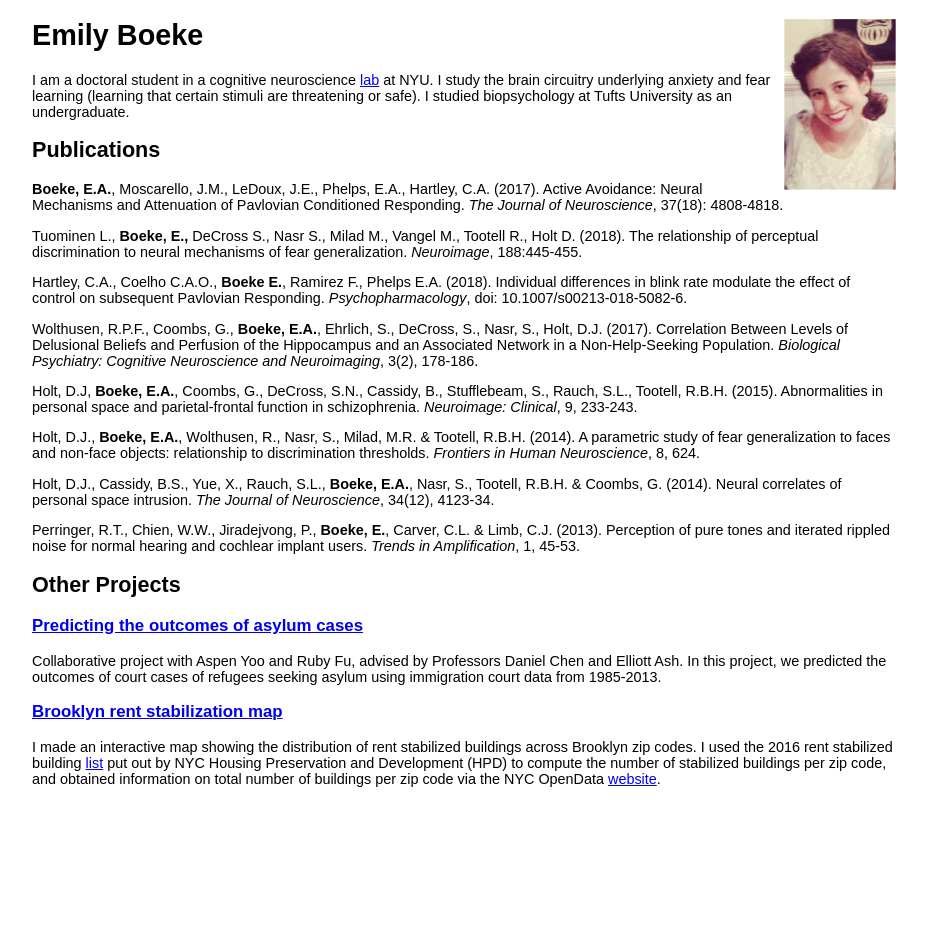
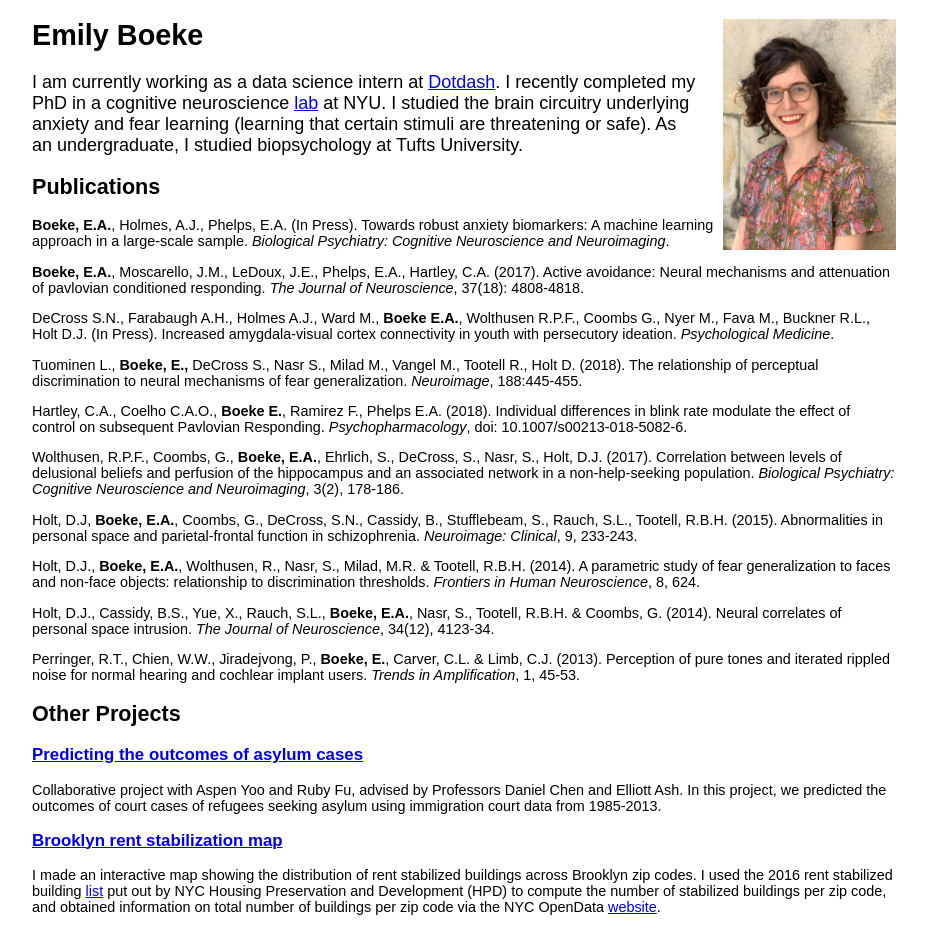
Before and after one commit to eboeke/eboeke.github.io, a plain HTML site: page index.html in a window 1280 px wide. Shown: the whole page, without its empty margins (176-1103 px from the left). Before the commit the page ends 801 px from the top, so only its background shows below. Drawn offline with Linux system fonts and the light colour scheme.

Commit message:
added publications, updated content/style

```diff
--- a/index.html
+++ b/index.html
@@ -7,25 +7,40 @@
   </style>
 </head>
 <body>
-  <div>
-<h1> Emily Boeke <img src="boeke_pic.png" style="width: 13%; height: 13%;
+
+<h1> Emily Boeke <img src="boeke_pic.jpeg" style="width: 20%; height: 20%;
   " align = "right"> </h1>
 
-
-<p>I am a doctoral student in a cognitive neuroscience <a href=
-  "http://www.psych.nyu.edu/phelpslab/">lab</a>  at NYU. I study the brain
+  <div>
+  <style>
+      div {font-size: 125%; padding-left: 0px;
+      padding-right: 200px;}
+  </style>
+<p>I am currently working as a data science intern at <a href="https://www.dotdash.com/"
+  >Dotdash</a>. I recently completed my PhD in a cognitive neuroscience <a href=
+  "http://www.psych.nyu.edu/phelpslab/">lab</a>  at NYU. I studied the brain
   circuitry underlying anxiety and fear learning (learning that certain
-  stimuli are threatening or safe). I studied biopsychology at Tufts University
-   as an undergraduate.</p>
+  stimuli are threatening or safe). As an undergraduate, I studied
+   biopsychology at Tufts University.  </p>
 
 
 </div>
 
 <h2> Publications </h2>
+<p><b>Boeke, E.A.</b>, Holmes, A.J., Phelps, E.A. (In Press). Towards robust
+  anxiety biomarkers: A machine learning approach in a large-scale sample.
+   <i>Biological Psychiatry: Cognitive Neuroscience and Neuroimaging</i>.
+  </p>
 <p><b>Boeke, E.A.</b>, Moscarello, J.M., LeDoux, J.E., Phelps, E.A., Hartley, C.A.
-  (2017). Active Avoidance: Neural Mechanisms and Attenuation of Pavlovian
-  Conditioned Responding. <i>The Journal of Neuroscience</i>, 37(18): 4808-4818.
+  (2017). Active avoidance: Neural mechanisms and attenuation of pavlovian
+  conditioned responding. <i>The Journal of Neuroscience</i>, 37(18): 4808-4818.
   </p>
+
+  <p>DeCross S.N., Farabaugh A.H., Holmes A.J., Ward M., <b>Boeke E.A.</b>, Wolthusen R.P.F.,
+    Coombs G., Nyer M., Fava M., Buckner R.L., Holt D.J. (In Press). Increased
+  amygdala-visual cortex connectivity in youth with persecutory ideation.
+<i>Psychological Medicine</i>.</p>
+
   <p>Tuominen L., <b>Boeke, E.,</b> DeCross S., Nasr S., Milad M., Vangel M.,
     Tootell R., Holt D. (2018). The relationship of perceptual discrimination
      to neural mechanisms of fear generalization. <i> Neuroimage</i>, 188:445-455.
@@ -38,9 +53,9 @@
 </p>
 
 <p>Wolthusen, R.P.F., Coombs, G., <b>Boeke, E.A.</b>, Ehrlich, S., DeCross, S., Nasr,
-  S., Holt, D.J. (2017). Correlation Between Levels of Delusional Beliefs and
-  Perfusion of the Hippocampus and an Associated Network in a Non-Help-Seeking
-   Population. <i>Biological Psychiatry: Cognitive Neuroscience and Neuroimaging</i>,
+  S., Holt, D.J. (2017). Correlation between levels of delusional beliefs and
+  perfusion of the hippocampus and an associated network in a non-help-seeking
+  population. <i>Biological Psychiatry: Cognitive Neuroscience and Neuroimaging</i>,
    3(2), 178-186.
 </p>
 </p>
```
